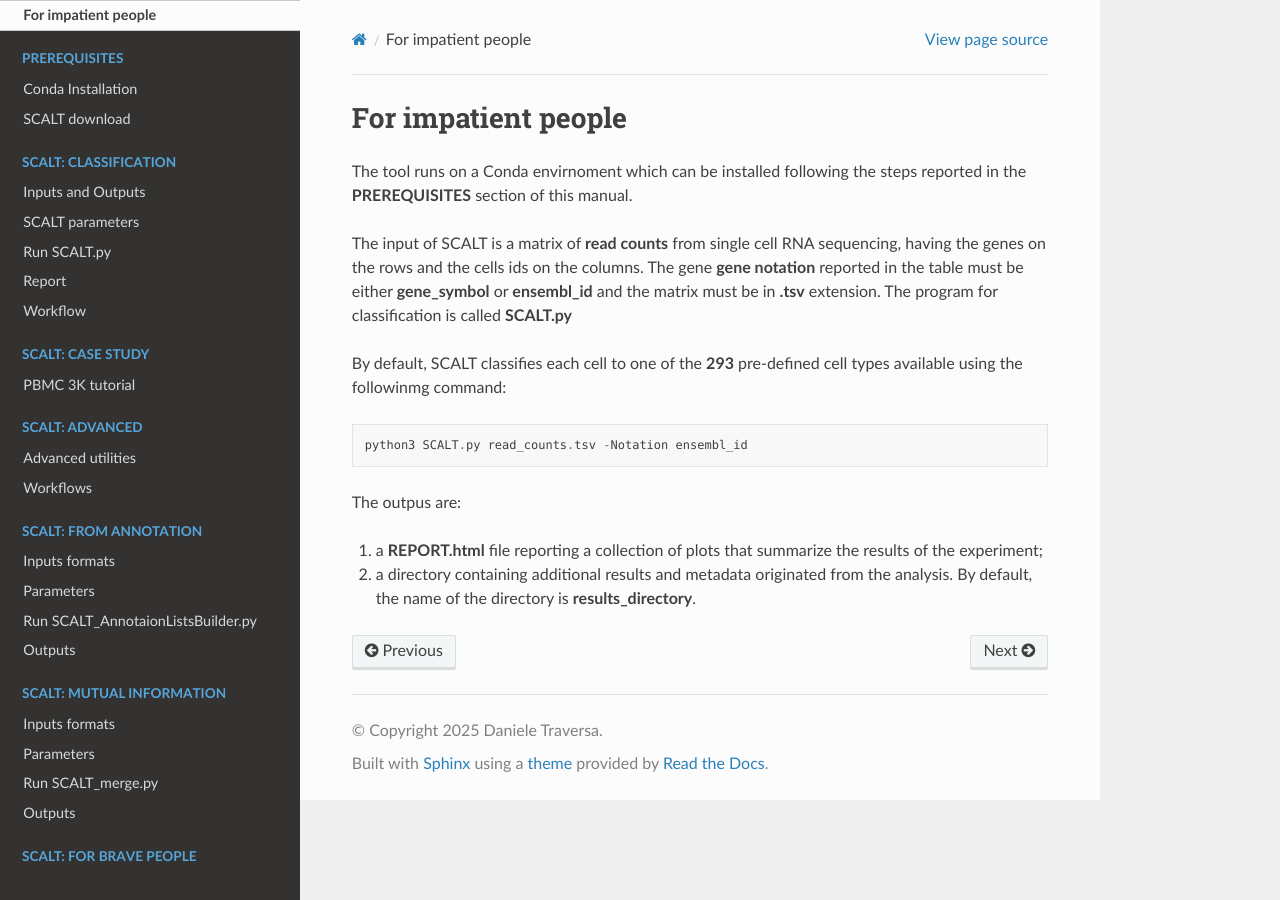
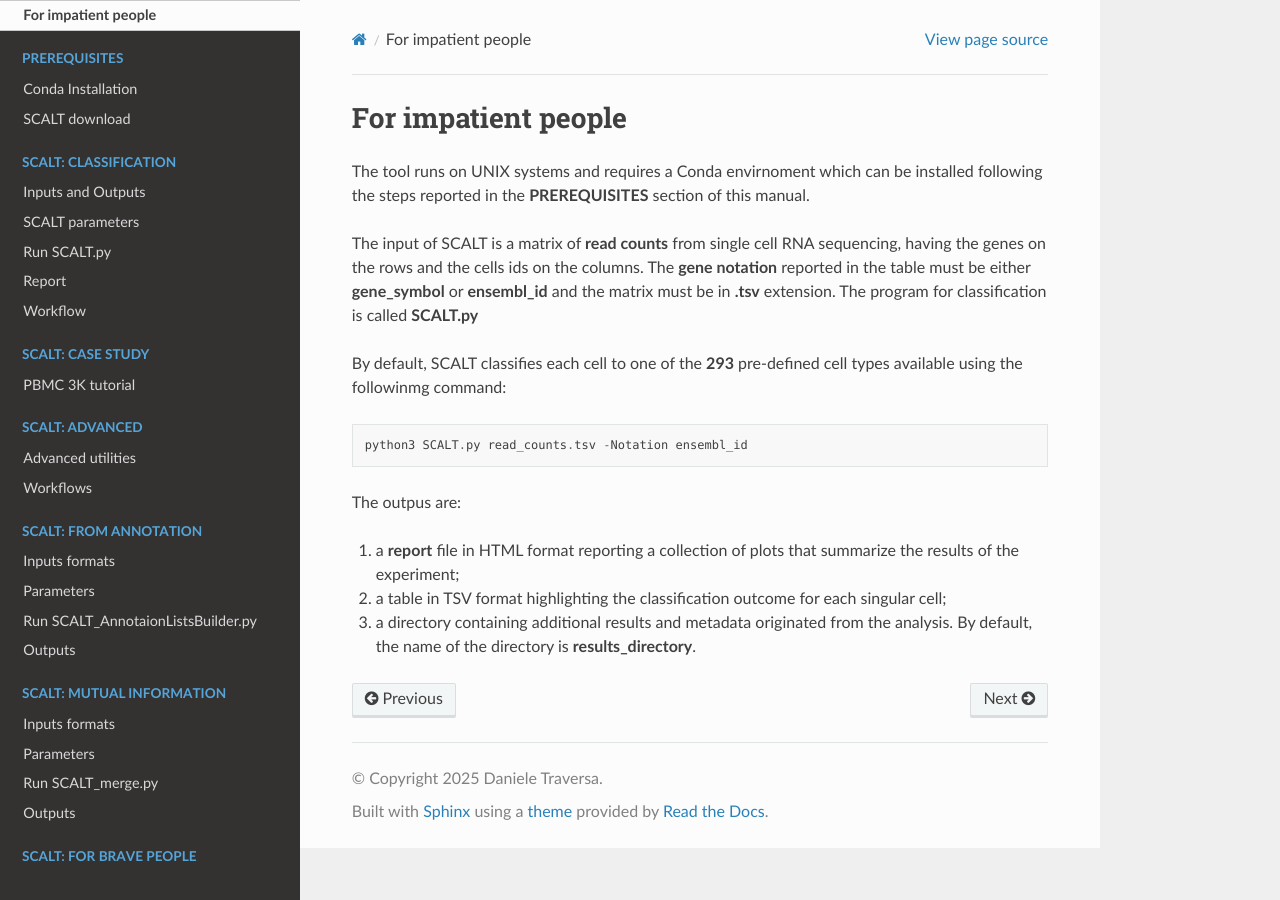
Before and after one commit to danitrave/SCALT, a Sphinx documentation site: the page built from docs/source/intro.rst, in a window 1280 px wide. Built offline with Sphinx 7.4.7 and the Read the Docs theme 3.1.0, drawn with Linux system fonts in a browser that asks for light colours.

Commit message:
Update intro.rst

```diff
--- a/docs/source/intro.rst
+++ b/docs/source/intro.rst
@@ -1,10 +1,10 @@
 For impatient people
 ====================
 
-The tool runs on a Conda envirnoment which can be installed following the steps reported in the **PREREQUISITES** section of this manual.
+The tool runs on UNIX systems and requires a Conda envirnoment which can be installed following the steps reported in the **PREREQUISITES** section of this manual.
 
 The input of SCALT is a matrix of **read counts** from single cell RNA sequencing, having the genes on the rows and the cells ids on the columns.
-The gene **gene notation** reported in the table must be either **gene_symbol** or **ensembl_id** and the matrix must be in **.tsv** extension.
+The **gene notation** reported in the table must be either **gene_symbol** or **ensembl_id** and the matrix must be in **.tsv** extension.
 The program for classification is called **SCALT.py**
 
 By default, SCALT classifies each cell to one of the **293** pre-defined cell types available using the followinmg command:
@@ -15,5 +15,6 @@ By default, SCALT classifies each cell to one of the **293** pre-defined cell ty
 
 The outpus are:
 
-1. a **REPORT.html** file reporting a collection of plots that summarize the results of the experiment;
-2. a directory containing additional results and metadata originated from the analysis. By default, the name of the directory is **results_directory**.
+1. a **report** file in HTML format reporting a collection of plots that summarize the results of the experiment;
+2. a table in TSV format highlighting the classification outcome for each singular cell;
+3. a directory containing additional results and metadata originated from the analysis. By default, the name of the directory is **results_directory**.
```
